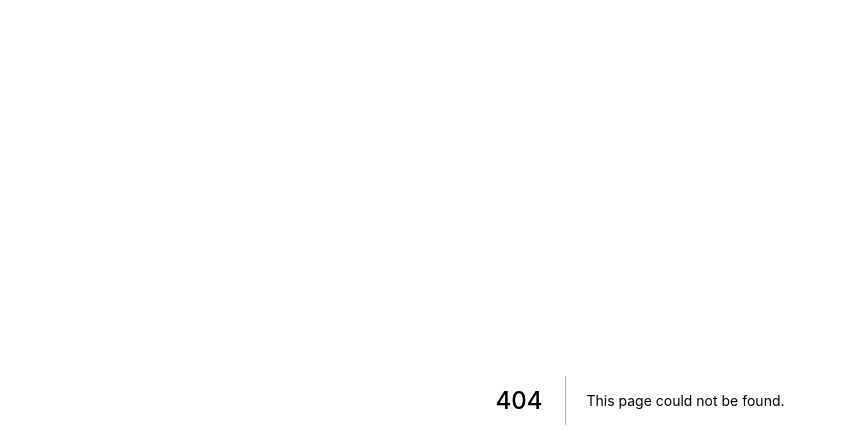
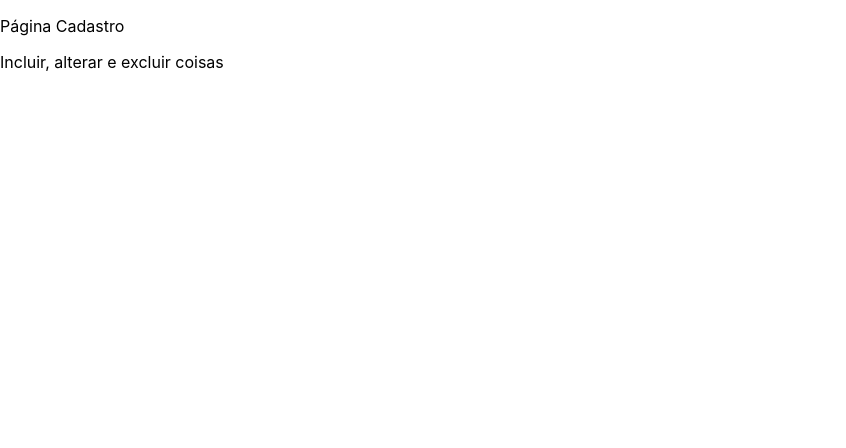
Before and after one commit to EVSoaress/web-dev, a Next.js app in the folder exercicios/: page /basicos/usandoTitulo in a window 1280 px wide. Before the commit this address had no page. Shown: the top 448 px of the page, without its empty margins (0-846 px from the left). Built offline with nearby package versions, Linux system fonts and the light colour scheme.

Commit message:
finalizando propriedade de componentes

```diff
--- /dev/null
+++ b/exercicios/components/Titulos.jsx
@@ -0,0 +1,18 @@
+export default function Titulos(props){
+    if(props.pequeno){
+        return(
+            <>
+            <p>{props.principal}</p>
+            <p>{props.secundario}</p>
+            </>
+            )
+    }
+    else{
+        <>
+        <h1>{props.principal}</h1>
+        <h2>{props.secundario}</h2>
+        </>
+        }
+
+
+}
--- /dev/null
+++ b/exercicios/pages/basicos/usandoTitulo.jsx
@@ -0,0 +1,12 @@
+import Titulos from "../../components/Titulos"
+export default function usandoTitulo(){
+    return(
+        <div>
+           <Titulos
+            principal = "Página Cadastro"
+            secundario = "Incluir, alterar e excluir coisas"
+            pequeno = {true}
+           />
+        </div>
+    )
+}
```
Also changed, not shown: exercicios/pages/basicos/jsx2.jsx (renamed from exercicios/pages/basicos/jsx2.js).
